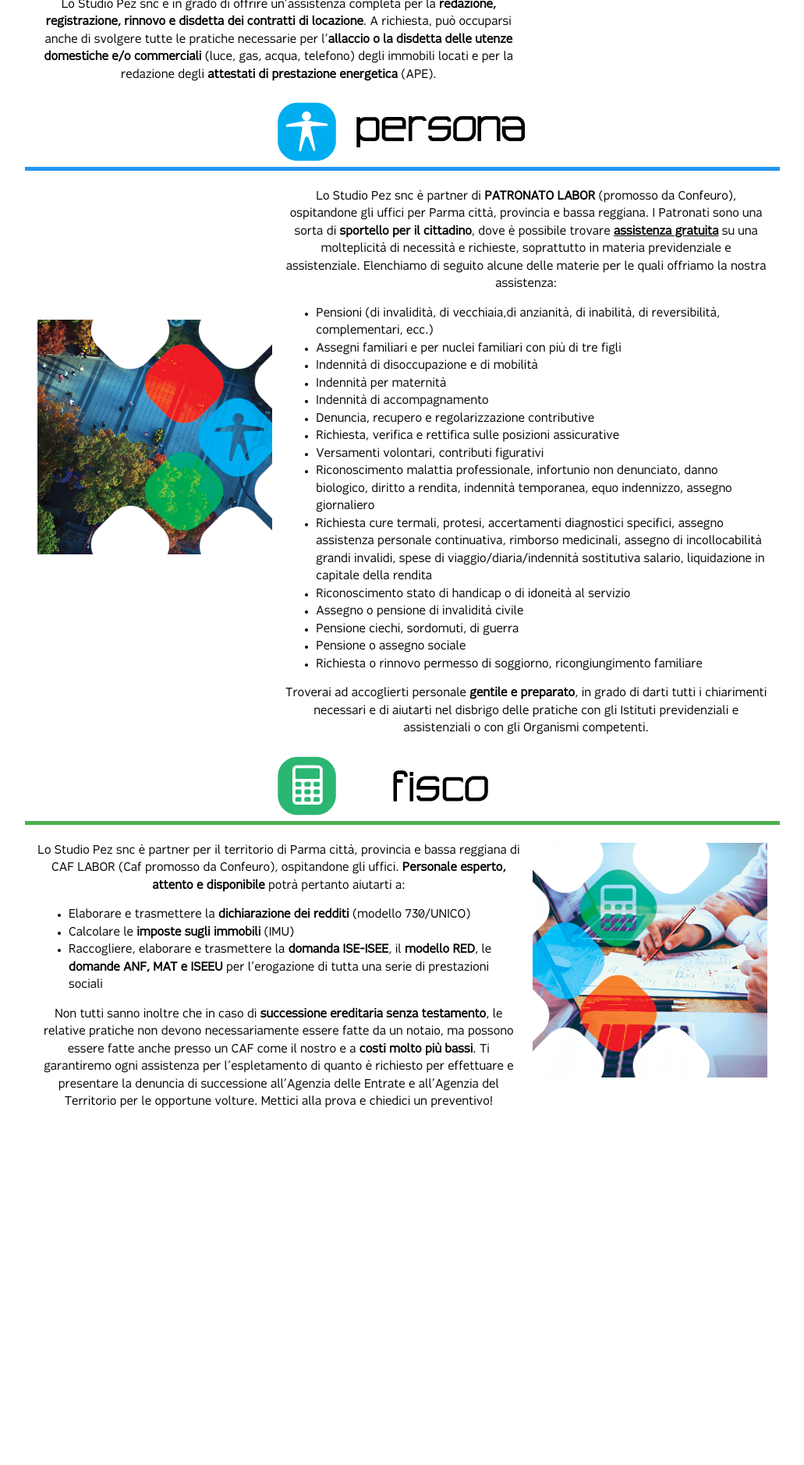
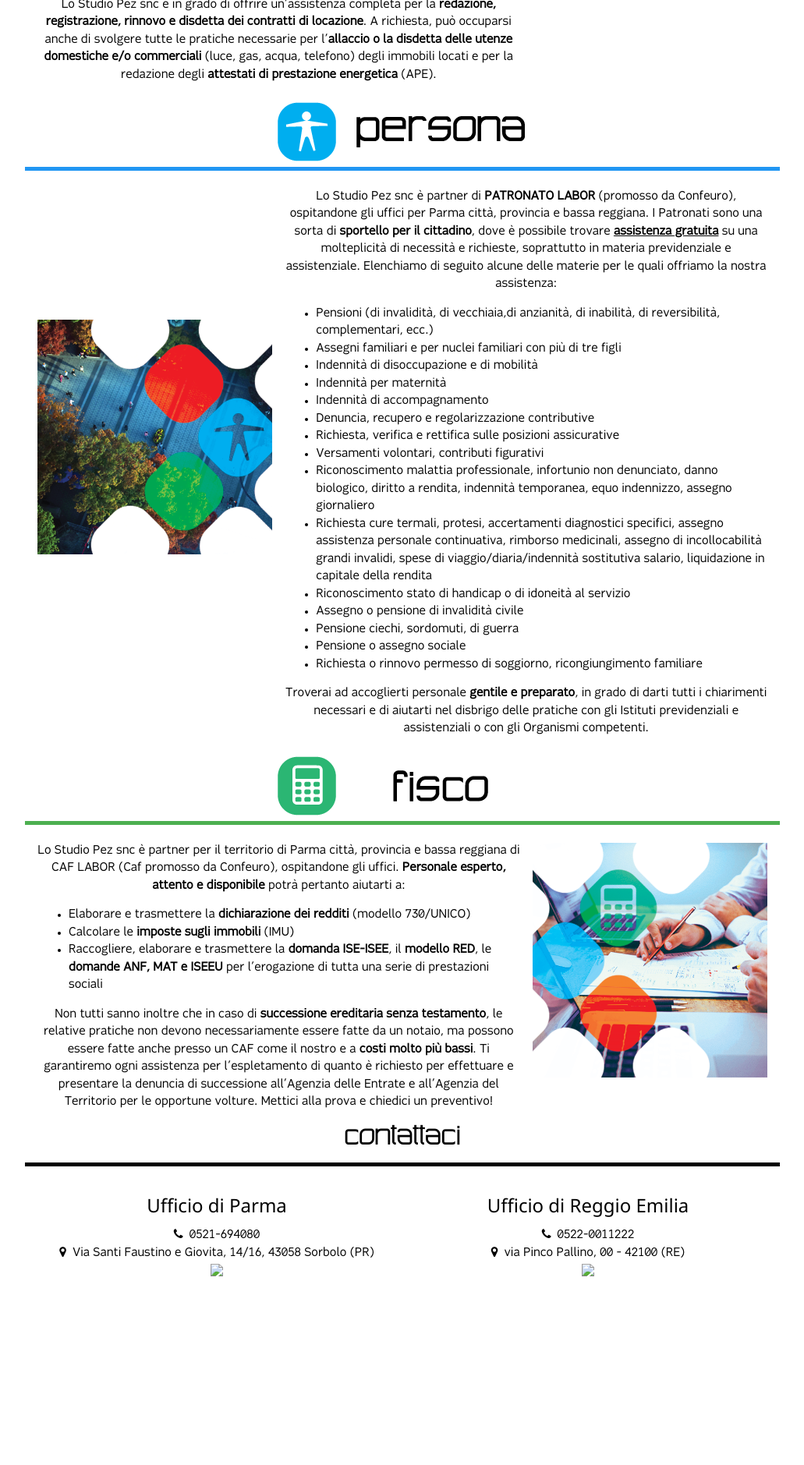
Before and after one commit to lorenzobaronio22/pez, a Flask app: page / in a window 1280 px wide. Shown: the part 2197-4076 px from the top of the page at 78% size, without its empty margins (124-1155 px from the left). Before the commit the page ends 3618 px from the top, so only its background shows below. Run offline with Flask 2, Linux system fonts and the light colour scheme; some libraries are stand-ins or nearby versions.

Commit message:
Aggiunta sezione contattaci con info e mappa

```diff
--- a/app/static/css/app.css
+++ b/app/static/css/app.css
@@ -52,6 +52,12 @@ body {
     border-top: 1px solid grey;
 }
 
+/* map related */
+.map-container {
+    width: 100%;
+    height: 100px;
+}
+
 /* varie ed eventuali*/
 
 .bold {
@@ -80,6 +86,6 @@ body {
     margin-top: 20%;
 }
 
-.tm-10 {
-    margin-top: 10%;
+.bm-15 {
+    margin-bottom: 15%;
 }
--- /dev/null
+++ b/app/static/js/maps.js
@@ -0,0 +1,34 @@
+$(document).ready(function(){
+    showLocation("#mappa-reggio", 44.7672772, 10.4316505);
+    showLocation("#mappa-parma", 44.8454213, 10.4441278);
+});
+
+function createStaticMarker( markerColor, markerLabel, lat, lng ){
+    return "&markers=color:" + markerColor + "|label:" + markerLabel + "|" + lat + "," + lng;
+}
+
+function showLocation(id, lat, lng){
+    var zoom = 9;
+    var sensor = true;
+
+    var img = $("<img>");
+    img.attr( {
+        src: "http://maps.google.com/maps/api/staticmap?" +
+                "center=" +
+                lat + "," +
+                lng +
+                "&zoom=" + zoom +
+                "&size=" + 450 + "x" + 150 +
+                createStaticMarker( "blue", "Ufficio", lat, lng ) +
+                "&sensor=" + sensor
+        } );
+    img.addClass("w3-image");
+
+    var anchor = $("<a>");
+    anchor.attr({
+        href: "google.navigation:q=" + lat +"," + lng
+    });
+
+    anchor.html( img );
+    $(id).html( anchor );
+}
--- a/app/templates/index.html
+++ b/app/templates/index.html
@@ -24,7 +24,7 @@
 				<a class="w3-bar-item w3-button" href="#casa">CASA</a>
 				<a class="w3-bar-item w3-button" href="#persona">PERSONA</a>
 				<a class="w3-bar-item w3-button" href="#fisco">FISCO</a>
-				<a class="w3-bar-item w3-button" href="#">CONTATTACI</a>
+				<a class="w3-bar-item w3-button" href="#contattaci">CONTATTACI</a>
 				<a class="w3-bar-item w3-button" href="#"><img class="facebook" src="/static/img/Facebook-Over.png" alt="Icona Facebook"></a>
 			</div>
 		</div>
@@ -48,7 +48,7 @@
 				<a href="#fisco" class="w3-border-white w3-padding-large w3-bar-item w3-button w3-hover-none w3-topbar w3-hover-border-green w3-hover-text-green">
 					FISCO
 				</a>
-				<a href="#" class="w3-border-white w3-padding-large w3-bar-item w3-button w3-hover-none w3-topbar w3-hover-border-black">
+				<a href="#contattaci" class="w3-border-white w3-padding-large w3-bar-item w3-button w3-hover-none w3-topbar w3-hover-border-black">
 					CONTATTACI
 				</a>
 				<a href="#" class="w3-bar-item w3-padding-large">
@@ -256,26 +256,51 @@
 					</div>
 				</div>
 			</div>
+<!-- End Fisco -->
+<!-- Contattaci -->
+			<div id="contattaci" class="w3-container w3-center">
+				<div class="w3-border-black bottom-border">
+					<h2 class="w3-advance-architect"> contattaci </h2>
+				</div>
+				<div class="w3-row-padding">
+					<div class="w3-half">
+						<br/>
+						<h3> Ufficio di Parma </h3>
+						<i class="fa fa-phone" aria-hidden="true">&nbsp;</i> 0521-694080<br/>
+						<i class="fa fa-map-marker" aria-hidden="true">&nbsp;</i> Via Santi Faustino e Giovita, 14/16, 43058 Sorbolo (PR)<br/>
+						<div id="mappa-parma" class="w3-container map-container bm-15"></div>
+					</div>
+					<div class=" w3-half">
+						<br/>
+						<h3> Ufficio di Reggio Emilia </h3>
+						<i class="fa fa-phone" aria-hidden="true">&nbsp;</i> 0522-0011222<br/>
+						<i class="fa fa-map-marker" aria-hidden="true">&nbsp;</i> via Pinco Pallino, 00 - 42100 (RE)<br/>
+						<div id="mappa-reggio" class="w3-container map-container bm-15"></div>
+					</div>
+				</div>
+			</div>
 			<br/><br/><br/><br/>
-<!-- End Fisco -->
+<!-- End Contattaci -->
 <!-- Footer -->
 			<div id="footer" class="w3-bottom w3-center w3-white w3-large">
 				<div class="w3-row w3-advance-architect w3-padding">
 					<div class="w3-third">
-						<i class="fa fa-phone" aria-hidden="true">&nbsp;</i> 0522-0011222
+						<i class="fa fa-phone" aria-hidden="true">&nbsp;</i> 0521-694080
 					</div>
 					<div class="w3-third">
 						<i class="fa fa-envelope-o" aria-hidden="true">&nbsp;</i> info@studiopez.it
 					</div>
 					<div class="w3-third">
-						<i class="fa fa-map-marker" aria-hidden="true">&nbsp;</i> via Pinco Pallino, 00 - 42100 (RE)
+						<i class="fa fa-map-marker" aria-hidden="true">&nbsp;</i> Via Santi Faustino e Giovita, 14/16, 43058 Sorbolo (PR)
 					</div>
 				</div>
 			</div>
 <!-- End Footer -->
 
 		</div>
+		<script src="https://maps.googleapis.com/maps/api/js?key=AIzaSyBQCpd1sBrEqAUXE4fbilREy8F5ag1VYlE"></script>
 		<script src="/static/js/jquery-3.2.1.slim.min.js"></script>
+		<script src="/static/js/maps.js"></script>
 		<script src="/static/js/app.js"></script>
 	</body>
 </html>
```
